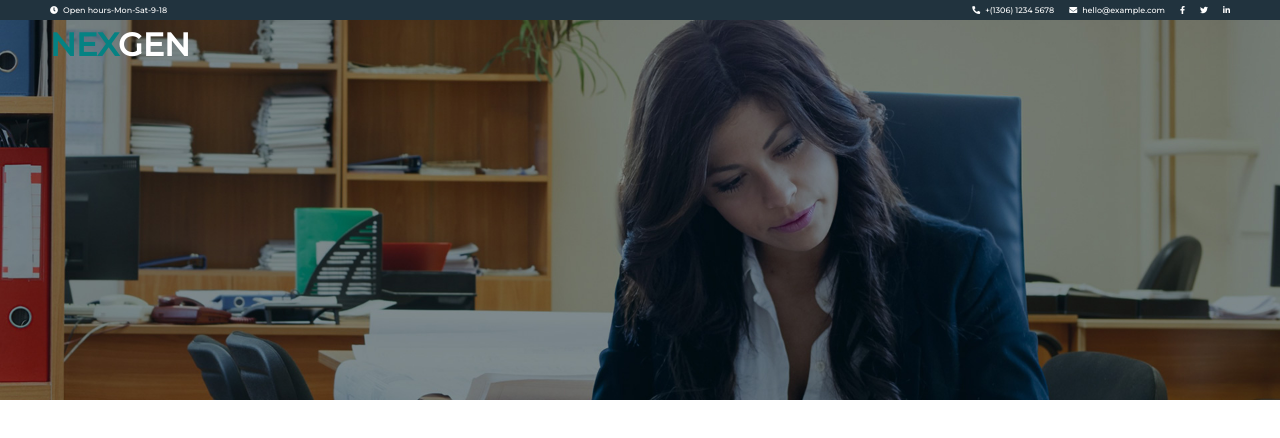
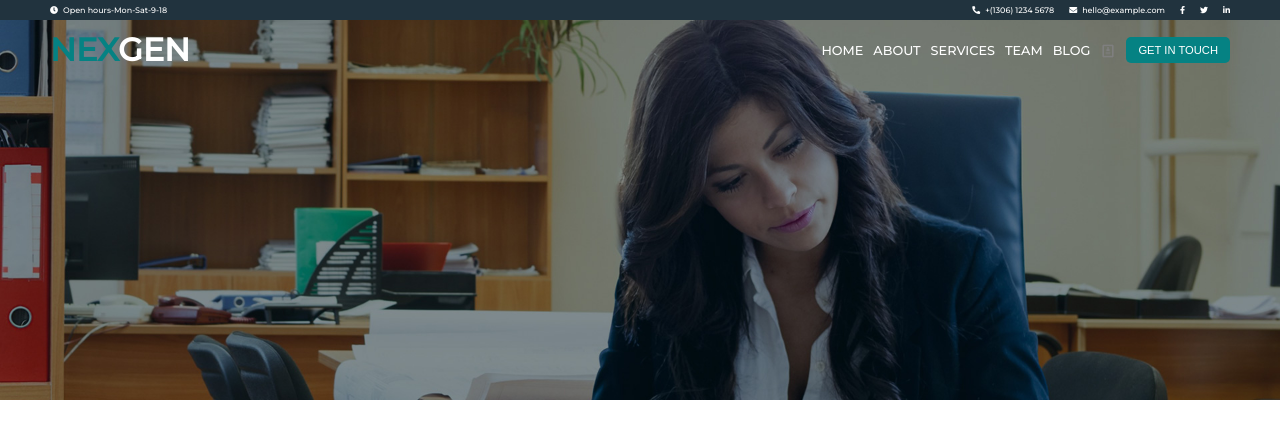
Before and after one commit to Valentina-Fr/proj-html-vuejs, a Vue app: page / in a window 1280 px wide. Shown: the top 438 px of the page. Built offline with nearby package versions, Linux system fonts and the light colour scheme.

Commit message:
Complete bottom header

```diff
--- a/src/App.vue
+++ b/src/App.vue
@@ -1,6 +1,6 @@
 <template>
   <div id="app">
-    <Header />
+    <Header :links="menuLinks"/>
     <Jumbo />
   </div>
 </template>
@@ -14,6 +14,32 @@ export default {
   components: {
     Header,
     Jumbo,
+  },
+  data(){
+    return {
+      menuLinks: [
+        {
+          text: 'Home',
+          url: '#'
+        },
+        {
+          text: 'About',
+          url: '#'
+        },
+        {
+          text: 'Services',
+          url: '#'
+        },
+        {
+          text: 'Team',
+          url: '#'
+        },
+        {
+          text: 'Blog',
+          url: '#'
+        },
+      ]
+    }
   }
 }
 </script>
--- /dev/null
+++ b/src/components/Button.vue
@@ -0,0 +1,21 @@
+<template>
+  <button type="button">{{text}}</button>
+</template>
+
+<script>
+export default {
+name: 'Button',
+props: ['text']
+}
+</script>
+
+<style scoped lang="scss">
+    button {
+        color: #fff;
+        border-radius: 5px;
+        border-color: transparent;
+        padding: 5px 10px;
+        text-transform: uppercase;
+        font-size: 0.7rem;
+    }
+</style>
--- a/src/components/Header.vue
+++ b/src/components/Header.vue
@@ -14,13 +14,26 @@
     </address>
     <div id="bottom-header">
       <h1><span class="brand-color">NEX</span>GEN</h1>
+      <div class="d-flex">
+        <ul>
+          <li v-for="(link, index) in links" :key="index"><a :href="link.url">{{link.text}}</a></li>
+        </ul>
+        <a href="#"><img class="download" src="@/assets/images/image (1).png" alt="download"></a>
+        <Button class="bg-brand" text="Get in touch"/>
+      </div>
     </div>
   </header>
 </template>
 
 <script>
+import Button from './Button.vue'
+
 export default {
 name: 'Header',
+components: {
+  Button,
+},
+props: ['links'],
 }
 </script>
 
@@ -43,7 +56,23 @@ name: 'Header',
   #bottom-header {
     display: flex;
     justify-content: space-between;
-    padding: 5px 50px;
+    align-items: center;
+    padding: 10px 50px;
+  }
+  ul {
+    display: flex;
+      li a{
+        font-size: 0.8rem;
+        padding-right: 10px;
+        text-transform: uppercase;
+      }
+  }
+  .download {
+    vertical-align: middle;
+    margin-right: 10px;
+  }
+  .d-flex {
+    align-items: center;
   }
 
 </style>
--- a/src/scss/_generics.scss
+++ b/src/scss/_generics.scss
@@ -8,6 +8,12 @@ body {
     font-family: 'Montserrat', sans-serif;
 }
 
-.brand-color{
-    color: $brand-primary;
+
+ul {
+    list-style-type: none;
 }
+
+a {
+    text-decoration: none;
+    color: #fff;
+}
--- a/src/scss/_utilities.scss
+++ b/src/scss/_utilities.scss
@@ -3,8 +3,16 @@
     margin: 0 auto;
 }
 
-.row {
+.d-flex {
     display: flex;
+}
+
+.brand-color {
+    color: $brand-primary;
+}
+
+.bg-brand {
+    background-color: $brand-primary;
 }
 
 .pe-5 {
```
Also changed, not shown: 7 other files (tests, documents, lock files or other folders).
